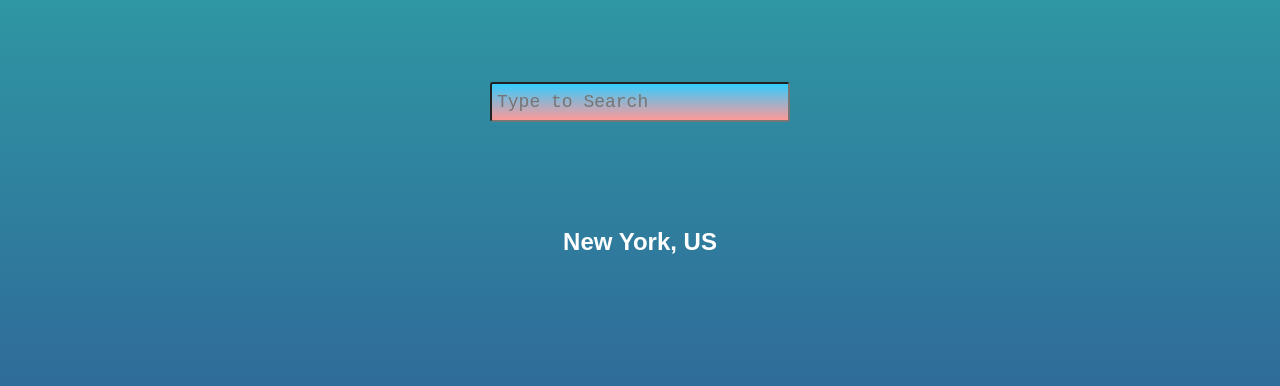
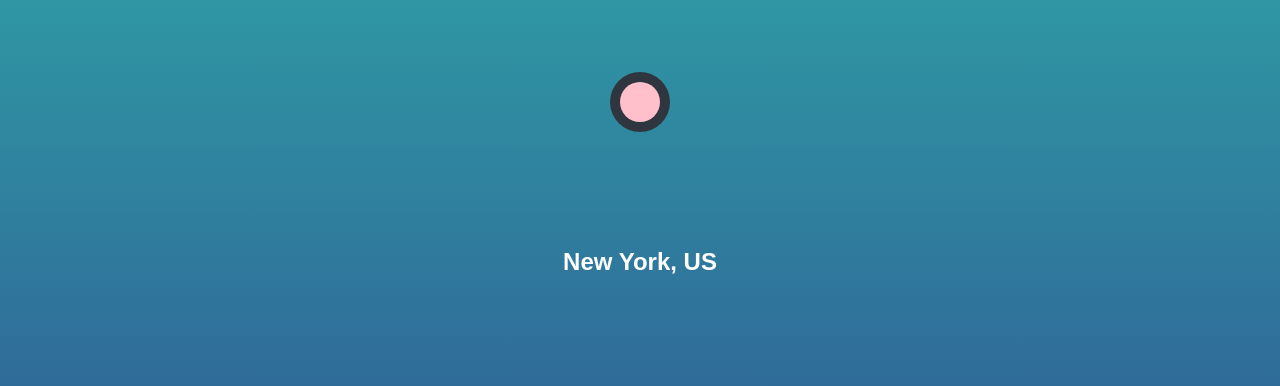
Before and after one commit to anmolsharma4545/WeatherApp, a plain HTML site: page index.htm in a window 1280 px wide. Shown: the top 386 px of the page. Drawn offline with Linux system fonts and the light colour scheme.

Commit message:
Update style.css

```diff
--- a/style.css
+++ b/style.css
@@ -14,27 +14,45 @@ body{
 	font-family: Poppins,sans-serif;
 	color: white;
 }
+.input{
+	margin: 10px 20px;
+	background: #2f3640;
+	height: 60px;
+	border-radius: 40px;
+	padding: 10px;
+	justify-content: center;
+	align-items: center;
+}
+
+.button{
+	color: #fff;
+	float: right;
+	width: 40px;
+	height: 40px;
+	border-radius: 50%;
+	margin: 0 auto;
+	background: pink;
+	display: flex;
+	justify-content: center;
+	align-items: center;
+}
 .inputvalue{
-	width:300px;
-	height: 40px;
-	background: linear-gradient(to bottom, #33ccff 0%, #ff9999 100%);
-	outline:none;
-	border-radius: 3px;
-	padding: 5px;
-	font-size: 18px;
-	font-family: 'Courier New', Courier, monospace;
+	border: none;
+	background: none;
+	outline: none;
+	float: left;
+	padding: 0;
+	color: white;
+	font-size: 17px;
+	transition: 0.4s;
+	line-height: 40px;
+	width: 0;
 }
-.button{
-	height: 40px;
-	width: 100px;
-	outline: none;
-	background: linear-gradient(to bottom, #33ccff 0%, #ff9999 100%);
-	border-radius: 3px;
-	cursor: pointer;
-
-	font-size: 18px;
-	font-family: 'Courier New', Courier, monospace;
-
+.input:hover > .inputvalue{
+	width: 240px;
+	padding: 0 20px;
+	padding-bottom: 15px;
+	float: right;
 }
 
 .location,.temperature{
```
